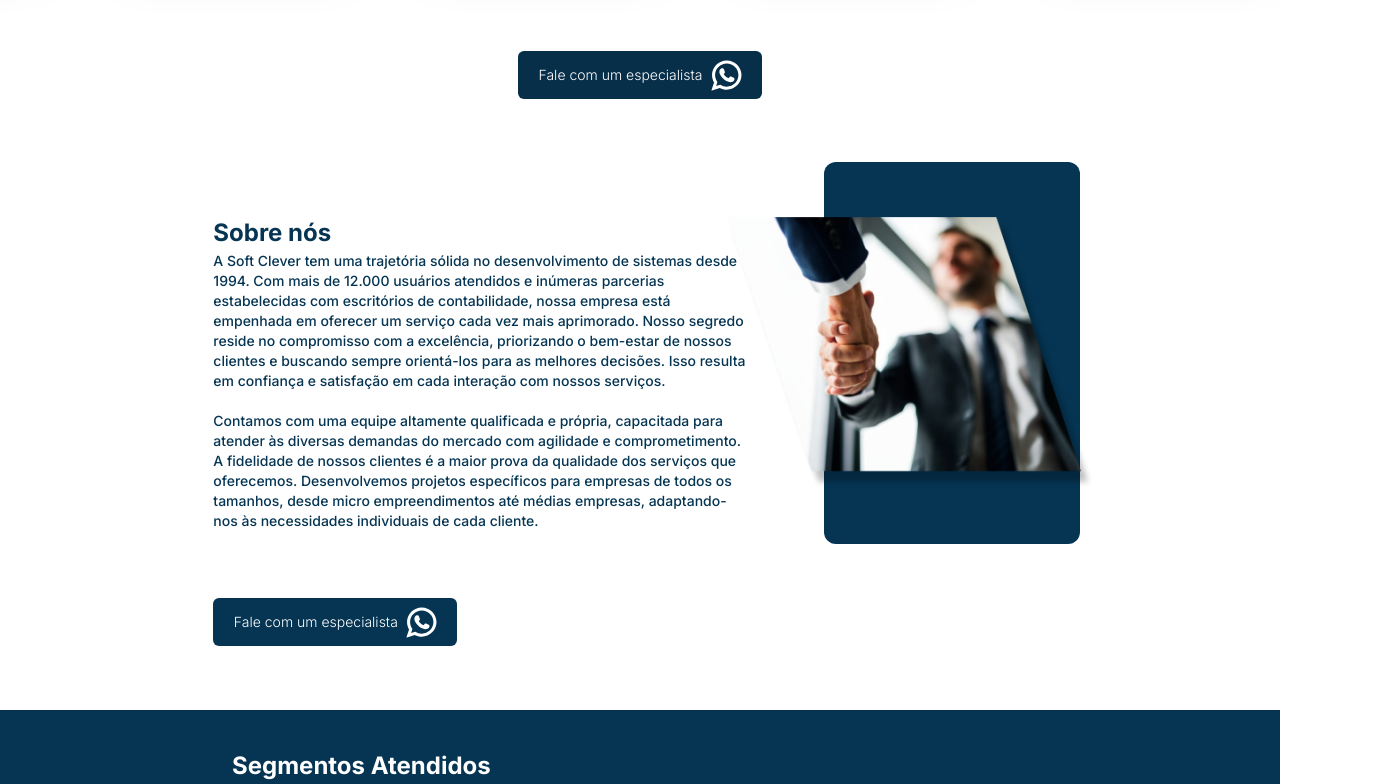
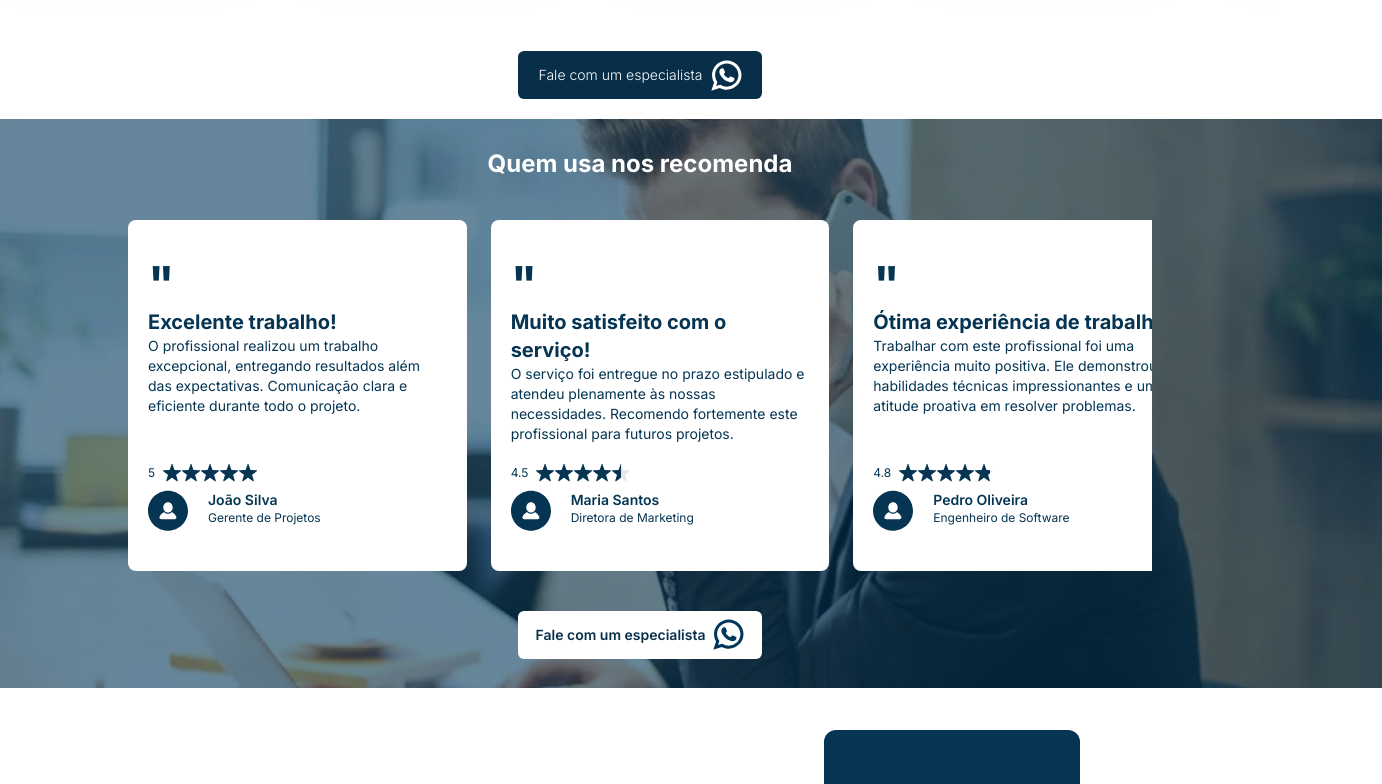
Before and after one commit to SoftcleverInformatica/Soft-Site-Sirius-ERP-LP, a Next.js app: page / in a window 1280 px wide. Shown: the part 1725-2509 px from the top of the page, 1382 px wide, since content can reach past the window. Built offline with nearby package versions, Linux system fonts and the light colour scheme.

Commit message:
Add feedback in pages

```diff
--- a/src/app/page.tsx
+++ b/src/app/page.tsx
@@ -4,6 +4,7 @@ import AboutUs from "../sections/about-us/AboutUs";
 import Client from "../sections/client/Client";
 import Products from "../sections/product/Products";
 import Segments from "../sections/segments/Segments";
+import Feedback from "../sections/feedback/Feedback";
 
 export default function Home() {
   return (
@@ -11,7 +12,7 @@ export default function Home() {
       <Header></Header>
       <Client></Client>
       <Products></Products>
-      {/* <Feedback></Feedback> */}
+      <Feedback></Feedback>
       <AboutUs></AboutUs>
       <Segments></Segments>
     </main>
--- a/src/sections/feedback/Feedback.tsx
+++ b/src/sections/feedback/Feedback.tsx
@@ -4,8 +4,8 @@ import avatar from '../../../assets/avatar.svg';
 import star from '../../../assets/star.svg';
 import starGray from '../../../assets/starGray.svg';
 // import Autoplay from "embla-carousel-autoplay";
-import ButtonExpert from '@/components/button_expert';
-import { Carousel, CarouselContent, CarouselItem } from '@/components/ui/carousel';
+import ButtonExpert from '@/src/components/button_expert';
+import { Carousel, CarouselContent, CarouselItem } from '@/src/components/ui/carousel';
 
 export default function Feedback() {
 	const bg = { backgroundImage: `url(${feedbackImageBg.src})` };
```
